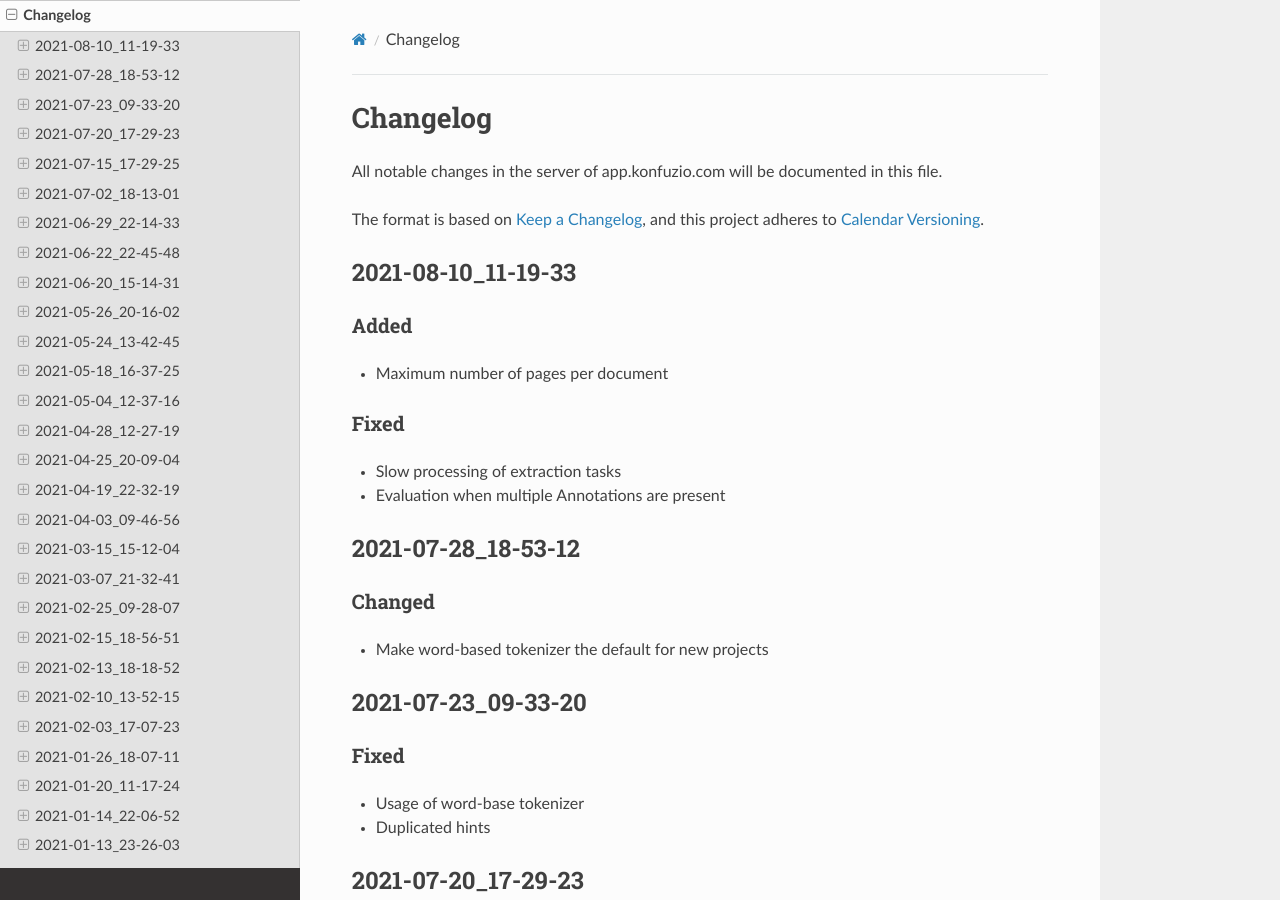
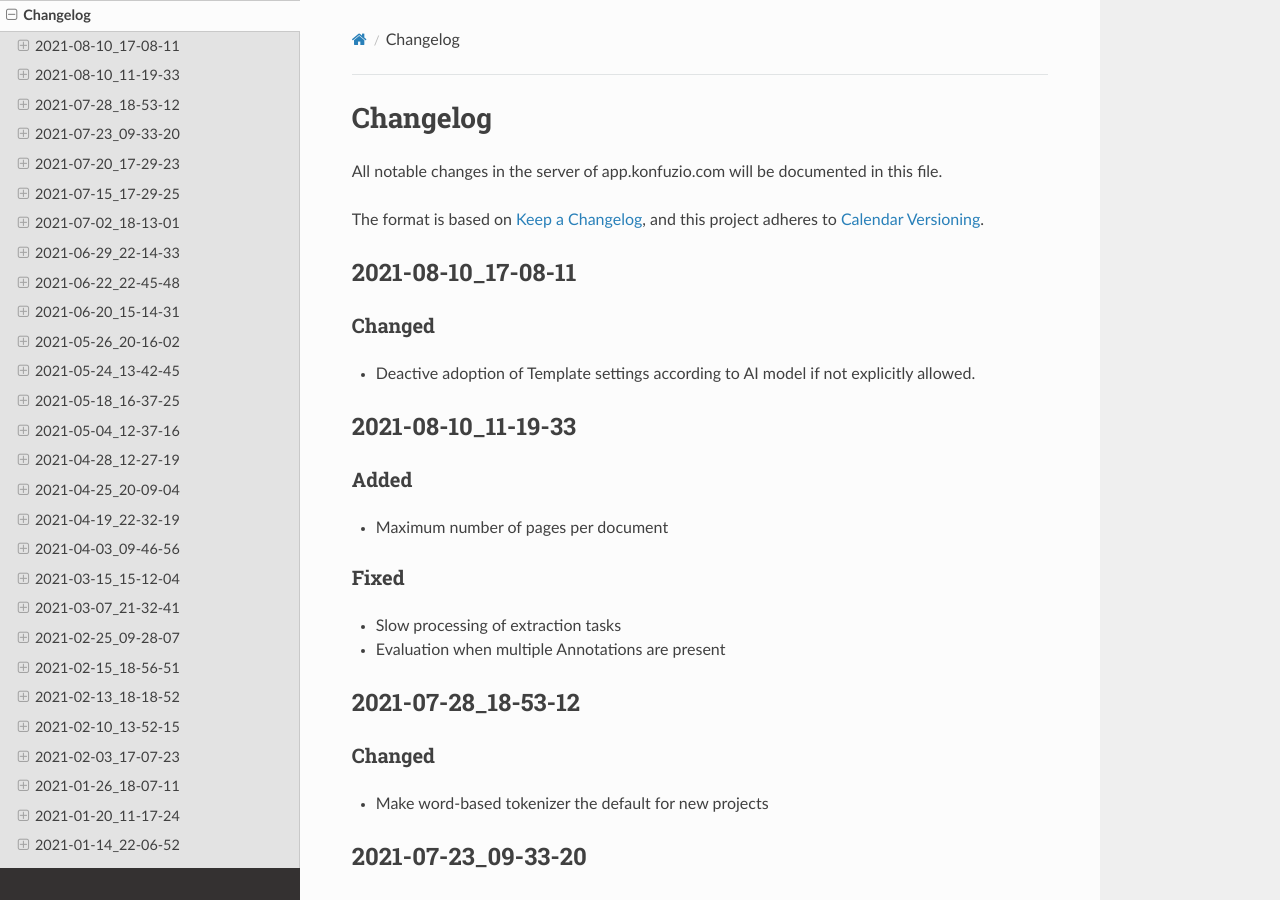
Before and after one commit to konfuzio-ai/konfuzio-sdk, a Sphinx documentation site: the page built from docs/web/changelog_app.md, in a window 1280 px wide and 900 px high. Built offline with Sphinx 7.4.7 and the Read the Docs theme 2.0.0, drawn with Linux system fonts in a browser that asks for light colours.

Commit message:
Update changelog_app.md

```diff
--- a/docs/web/changelog_app.md
+++ b/docs/web/changelog_app.md
@@ -7,6 +7,11 @@ All notable changes in the server of app.konfuzio.com will be documented in this
 
 The format is based on [Keep a Changelog](https://keepachangelog.com/en/1.0.0/),
 and this project adheres to [Calendar Versioning](https://calver.org/overview.html).
+
+## 2021-08-10_17-08-11
+
+### Changed
+- Deactive adoption of Template settings according to AI model if not explicitly allowed.
 
 ## 2021-08-10_11-19-33
 
```
